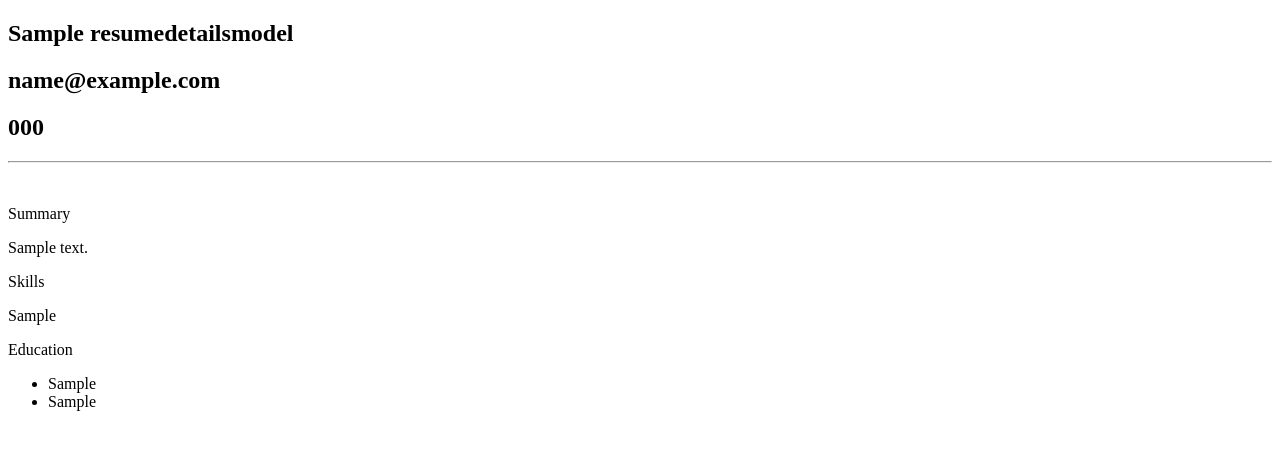
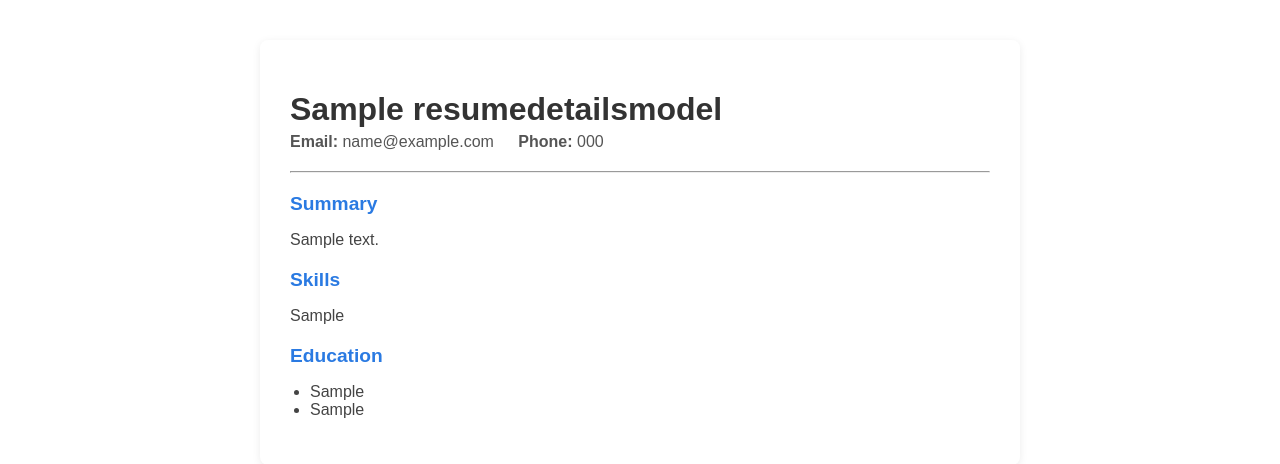
Before and after one commit to zohaibk22/cv-gen, a Django app: page /1/ in a window 1280 px wide. Shown: the top 464 px of the page. Run offline with Django 5.2, Linux system fonts and the light colour scheme; tables that the repository leaves empty hold one stand-in row (values such as "Sample post").

Commit message:
added styling

```diff
--- a/cv_generator/templates/cv_generator/resume_template.html
+++ b/cv_generator/templates/cv_generator/resume_template.html
@@ -6,20 +6,29 @@
     <title>Document</title>
 </head>
 <body>
-    <h2>{{resume.name}}</h2>
-    <h2>{{resume.email}}</h2>
-    <h2>{{resume.phone_number}}</h2>
-    <hr>
-    <br>
-    <p>Summary</p>
-    <p>{{resume.summary}}</p>
-    <p>Skills</p>
-    <p>{{resume.skills}}</p>
-    <p>Education</p>
-    <ul>
-        <li>{{resume.school}}</li>
-        <li>{{resume.university}}</li>
-    </ul>
+    <div style="max-width: 700px; margin: 40px auto; padding: 30px; background: #fff; border-radius: 8px; box-shadow: 0 2px 8px rgba(0,0,0,0.08); font-family: Arial, sans-serif;">
+        <h1 style="margin-bottom: 5px; font-size: 2em; color: #333;">{{resume.name}}</h1>
+        <div style="margin-bottom: 15px; color: #555;">
+            <span style="margin-right: 20px;"><strong>Email:</strong> {{resume.email}}</span>
+            <span><strong>Phone:</strong> {{resume.phone_number}}</span>
+        </div>
+        <hr style="margin: 20px 0;">
+        <section style="margin-bottom: 20px;">
+            <h2 style="font-size: 1.2em; color: #2a7ae2; margin-bottom: 8px;">Summary</h2>
+            <p style="color: #444;">{{resume.summary}}</p>
+        </section>
+        <section style="margin-bottom: 20px;">
+            <h2 style="font-size: 1.2em; color: #2a7ae2; margin-bottom: 8px;">Skills</h2>
+            <p style="color: #444;">{{resume.skills}}</p>
+        </section>
+        <section>
+            <h2 style="font-size: 1.2em; color: #2a7ae2; margin-bottom: 8px;">Education</h2>
+            <ul style="color: #444; padding-left: 20px;">
+                <li>{{resume.school}}</li>
+                <li>{{resume.university}}</li>
+            </ul>
+        </section>
+    </div>
 
 
 
```
